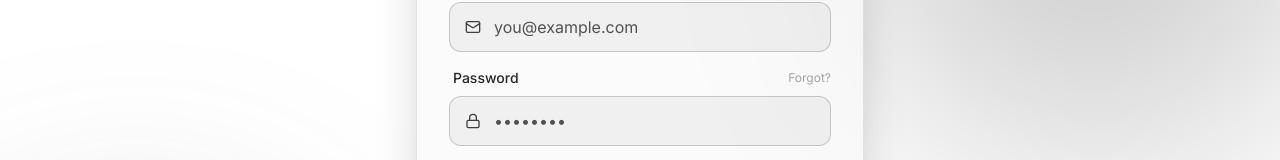
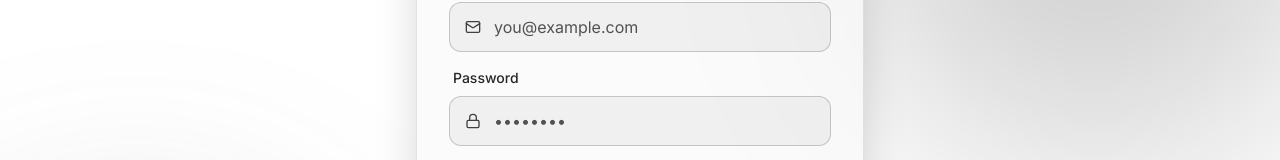
Before and after one commit to Harshwardhans-hub/NextDegree-project-, a React (Vite) app: page /login in a window 1280 px wide. Shown: the part 251-411 px from the top of the page. Built offline with nearby package versions, Linux system fonts and the light colour scheme; no server answers.

Commit message:
Remove Forgot password link from Login page

```diff
--- a/src/pages/LoginPage.jsx
+++ b/src/pages/LoginPage.jsx
@@ -194,7 +194,6 @@ const LoginPage = () => {
             <div className="space-y-2">
               <div className="flex justify-between items-center ml-1">
                 <label className="text-sm font-medium text-gray-300">Password</label>
-                {isLogin && <a href="#" className="text-xs text-primary-400 hover:text-primary-300">Forgot?</a>}
               </div>
               <div className="relative">
                 <div className="absolute inset-y-0 left-0 pl-4 flex items-center pointer-events-none">
```
